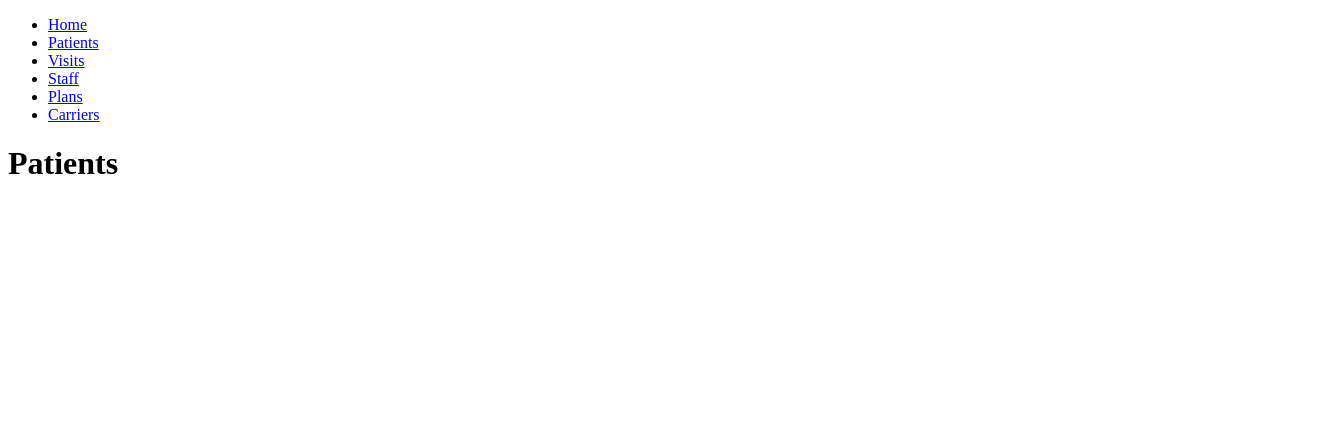
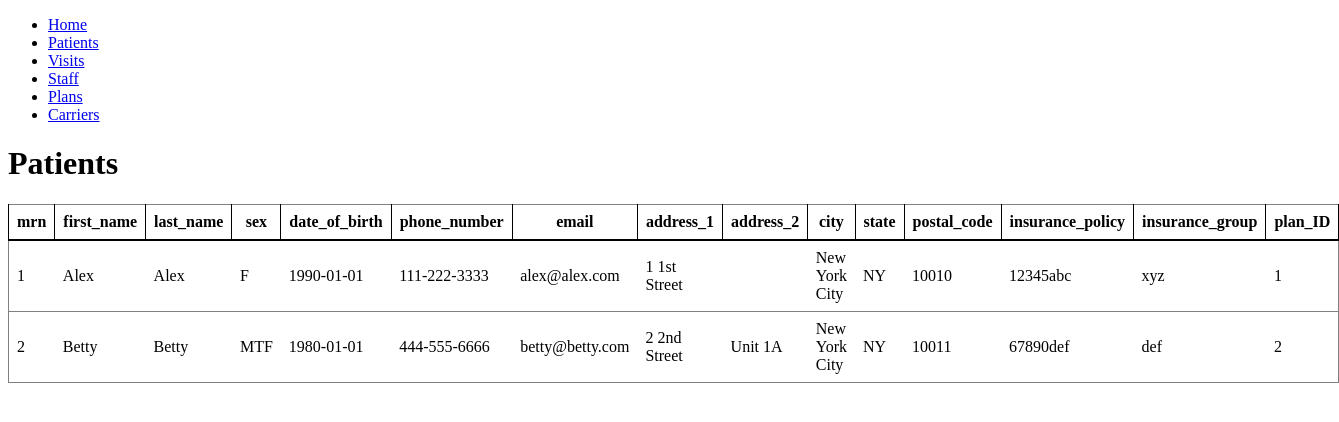
Before and after one commit to kchou-certik/urgen-see, a React (Create React App) app in the folder client/: page /patients in a window 1280 px wide. Shown: the top 422 px of the page, 1339 px wide, since content can reach past the window. Built offline with nearby package versions, Linux system fonts and the light colour scheme.

Commit message:
patients sample table

```diff
--- /dev/null
+++ b/client/src/App.css
@@ -0,0 +1,19 @@
+td,
+th {
+    padding: 0.5em 0.5em;
+}
+
+table {
+    border-collapse: collapse;
+    border: 1px solid grey;
+}
+
+th {
+    border-bottom: 2px solid black;
+    border-left: 1px solid black;
+    border-right: 1px solid black;
+}
+
+tr {
+    border: 1px solid grey;
+}
--- a/client/src/App.js
+++ b/client/src/App.js
@@ -7,9 +7,12 @@ import Plans from './routes/Plans';
 import Staff from './routes/Staff';
 import Visits from './routes/Visits';
 
+import './App.css';
+
 function App() {
   return (
     <div>
+      <nav>
         <ul>
           <li>
             <Link to="/">Home</Link>
@@ -30,6 +33,7 @@ function App() {
             <Link to="/carriers">Carriers</Link>
           </li>
         </ul>
+      </nav>
       <Routes>
         <Route path="/" element={<Index />} />
         <Route path="patients" element={<Patients />} />
--- /dev/null
+++ b/client/src/components/table/Table.js
@@ -0,0 +1,22 @@
+import React from 'react';
+import TableRow from './TableRow';
+import TableHead from './TableHead';
+
+
+
+function Table({ cols, rows }) {
+    return (
+        <table>
+            <thead>
+                {<TableHead row={cols} />}
+            </thead>
+            <tbody>
+                {rows.map((row) => {
+                    return <TableRow row={row} />
+                })}
+            </tbody>
+        </table>
+    );
+}
+
+export default Table;
--- /dev/null
+++ b/client/src/components/table/TableHead.js
@@ -0,0 +1,12 @@
+import React from 'react';
+
+function TableHead({ row }) {
+    return (
+        <tr>
+            {row.map((field) => {
+                return <th>{field}</th>
+            })}
+        </tr>
+    );
+}
+export default TableHead;
--- /dev/null
+++ b/client/src/components/table/TableRow.js
@@ -0,0 +1,12 @@
+import React from 'react';
+
+function TableRow({ row }) {
+    return (
+        <tr>
+            {row.map((field) => {
+                return <td>{field}</td>
+            })}
+        </tr>
+    );
+}
+export default TableRow;
--- a/client/src/routes/Patients.js
+++ b/client/src/routes/Patients.js
@@ -1,9 +1,18 @@
 import React from 'react';
+import Table from '../components/table/Table'
+
+const cols = ["mrn", "first_name", "last_name", "sex", "date_of_birth", "phone_number", "email", "address_1", "address_2", "city", "state", "postal_code", "insurance_policy", "insurance_group", "plan_ID"];
+
+const rows = [
+    [1, "Alex", "Alex", "F", "1990-01-01", "111-222-3333", "alex@alex.com", "1 1st Street", null, "New York City", "NY", "10010", "12345abc", "xyz", 1],
+    [2, "Betty", "Betty", "MTF", "1980-01-01", "444-555-6666", "betty@betty.com", "2 2nd Street", "Unit 1A", "New York City", "NY", "10011", "67890def", "def", 2]
+];
 
 function Patients(props) {
     return (
         <main>
             <h1>Patients</h1>
+            <Table cols={cols} rows={rows} />
         </main>
     );
 }
```
Lines whose indentation alone changed are shown as unchanged.
